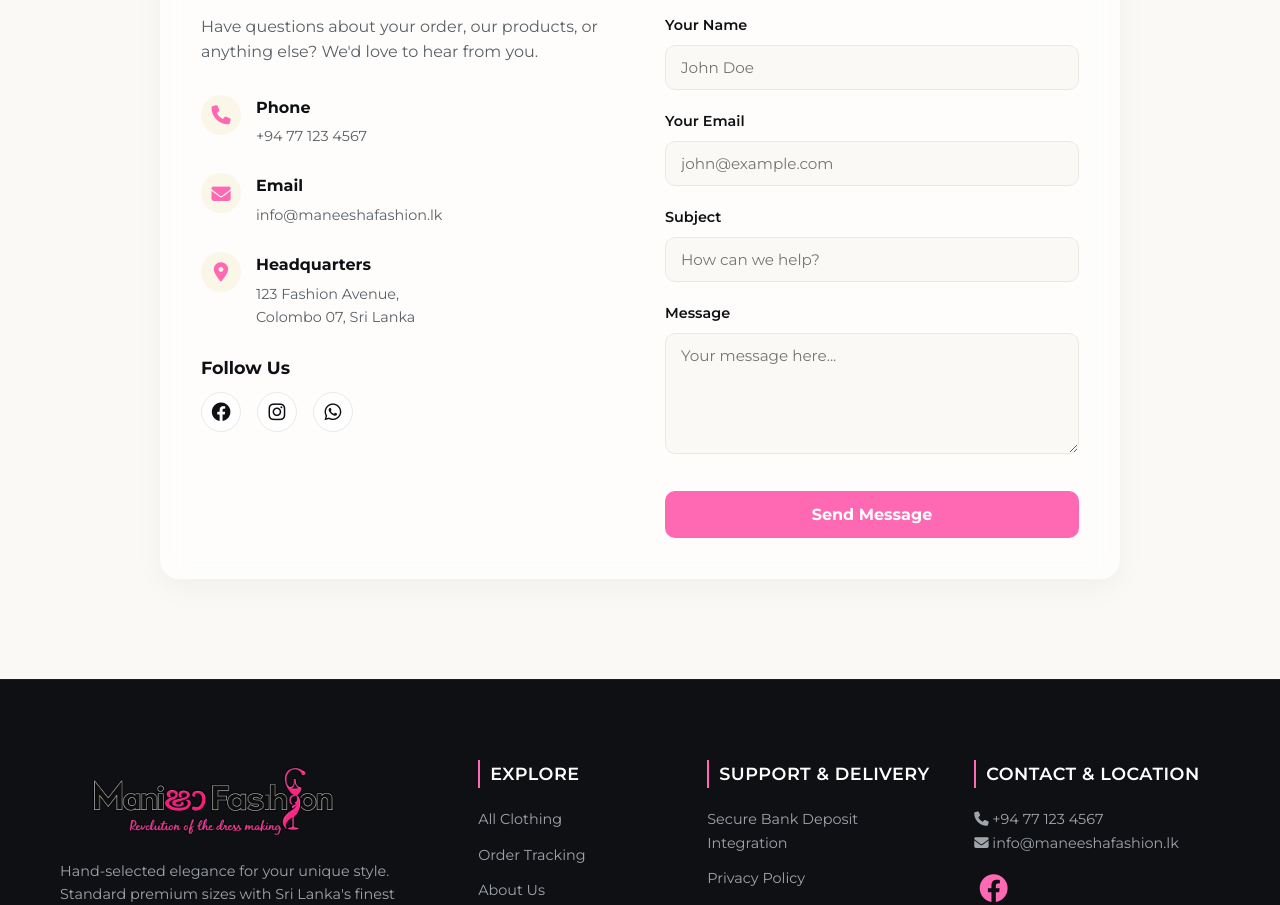
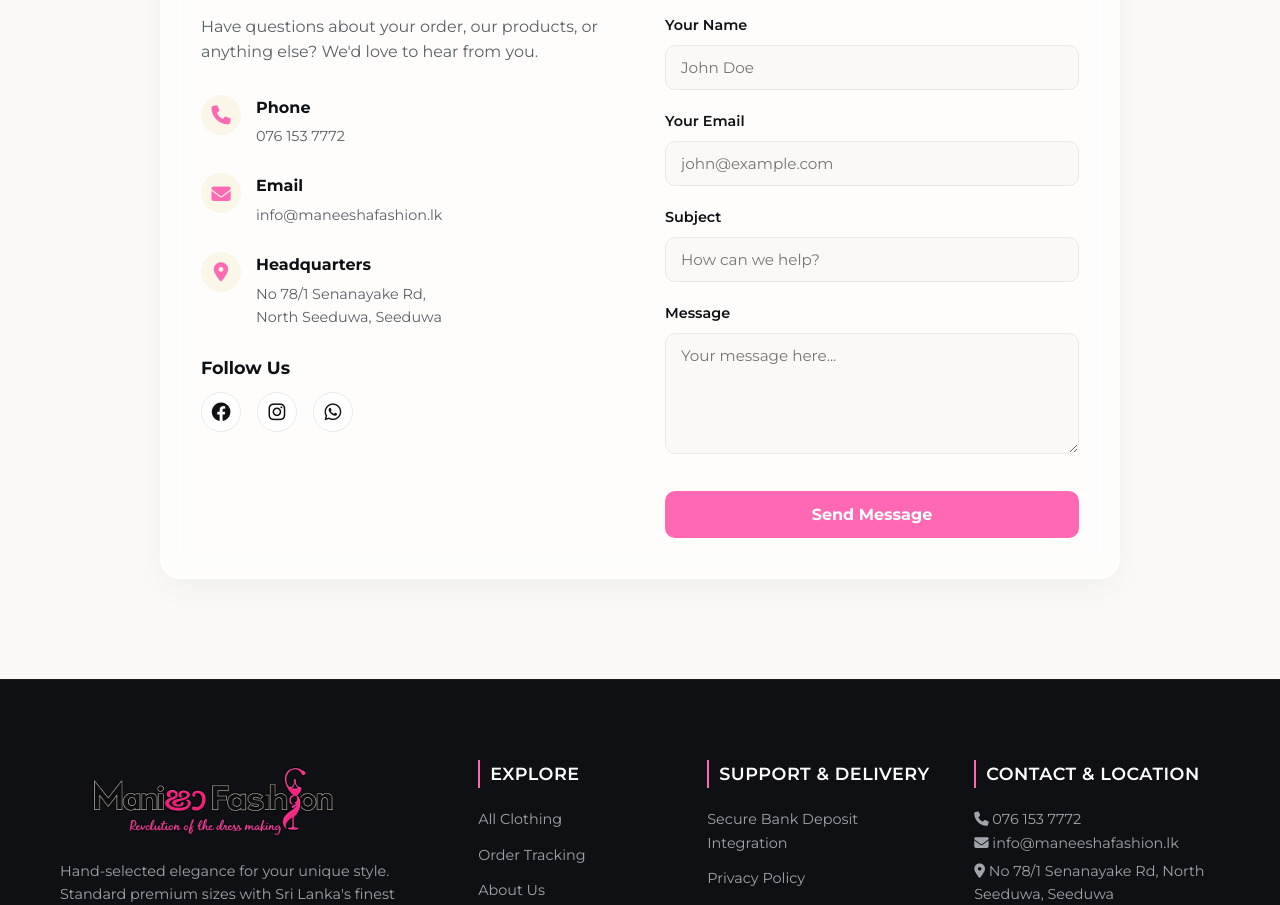
Before and after one commit to posmasterslk-a11y/maneesha-web, a Nuxt app in the folder frontend-customer/: page /contact in a window 1280 px wide. Shown: the part 420-1325 px from the top of the page. Built offline with nearby package versions, Linux system fonts and the light colour scheme; a web font is replaced by a local one.

Commit message:
Update contact number and address

```diff
--- a/frontend-customer/app/app.vue
+++ b/frontend-customer/app/app.vue
@@ -128,8 +128,9 @@
         </div>
         <div>
           <h4>Contact & Location</h4>
-          <p><i class="fa-solid fa-phone"></i> +94 77 123 4567</p>
+          <p><i class="fa-solid fa-phone"></i> 076 153 7772</p>
           <p><i class="fa-solid fa-envelope"></i> info@maneeshafashion.lk</p>
+          <p style="margin-top: 5px;"><i class="fa-solid fa-location-dot"></i> No 78/1 Senanayake Rd, North Seeduwa, Seeduwa</p>
           <div class="social-links mt-4" style="margin-top: 15px;">
             <a href="https://www.facebook.com/manishafashion/" target="_blank" aria-label="Facebook" style="display: inline-block; padding: 5px; color: var(--primary-gold); transition: transform 0.3s;" onmouseover="this.style.transform='scale(1.1)'" onmouseout="this.style.transform='scale(1)'">
               <i class="fa-brands fa-facebook" style="font-size: 1.8rem;"></i>
--- a/frontend-customer/app/pages/contact.vue
+++ b/frontend-customer/app/pages/contact.vue
@@ -15,7 +15,7 @@
             <div class="info-icon"><i class="fa-solid fa-phone"></i></div>
             <div>
               <h3>Phone</h3>
-              <p>+94 77 123 4567</p>
+              <p>076 153 7772</p>
             </div>
           </div>
 
@@ -31,7 +31,7 @@
             <div class="info-icon"><i class="fa-solid fa-location-dot"></i></div>
             <div>
               <h3>Headquarters</h3>
-              <p>123 Fashion Avenue,<br>Colombo 07, Sri Lanka</p>
+              <p>No 78/1 Senanayake Rd,<br>North Seeduwa, Seeduwa</p>
             </div>
           </div>
 
```
